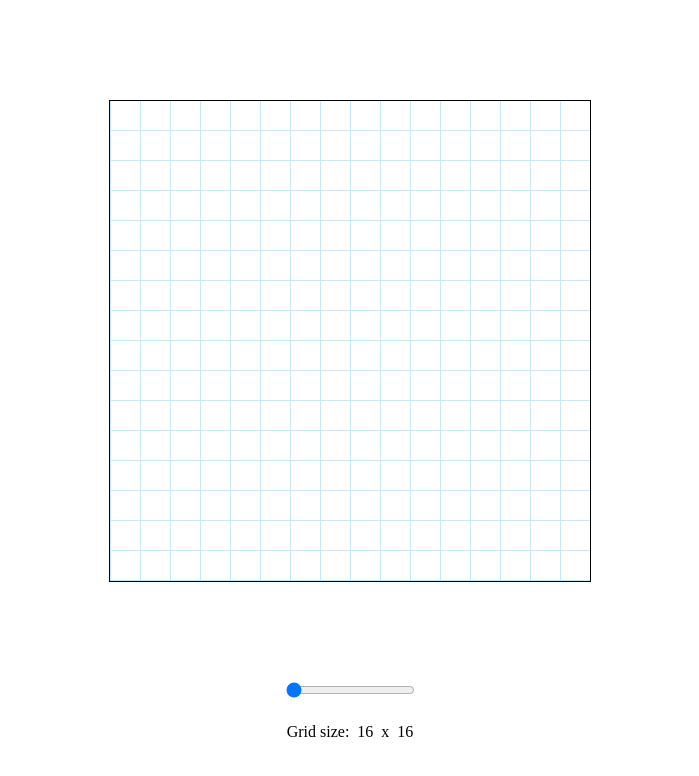
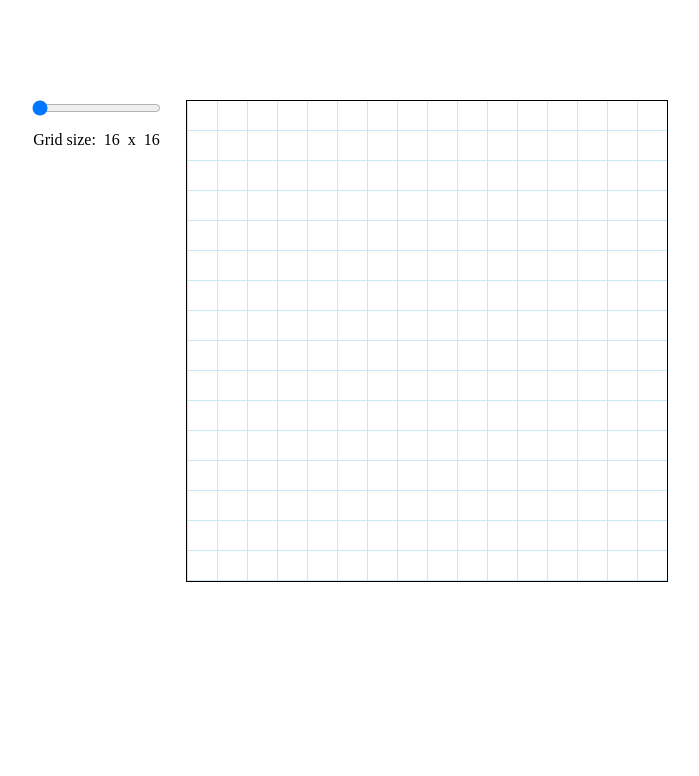
Before and after one commit to SPetersNZ/etch-a-sketch, a plain HTML site: page index.html in a window 1280 px wide. Shown: the whole page, without its empty margins (290-989 px from the left). Drawn offline with Linux system fonts and the light colour scheme.

Commit message:
Rearrange index.html to allow for new user options

```diff
--- a/index.html
+++ b/index.html
@@ -7,11 +7,11 @@
     <link rel="stylesheet" href="style.css">
 </head>
 <body>
-    <div id="divParent">
-        <!--divChild elements to go here-->
-    </div>
+    <div id="pageContainer">
+        <div id="buttonContainer">
+            <div id="sliderContainer">
                 <div class="sizeSlider">
-        <input type="range" min="16" max="100" value="1" class="slider" id="sizeRange">
+                    <input type="range" min="16" max="96" value="1" class="slider" id="sizeRange">
                 </div>
                 <div class="sizeSliderContainer">
                     <span id="sliderHeading">Grid size:&ensp;</span>
@@ -19,6 +19,12 @@
                     <span>&ensp;x&ensp;</span>
                     <span id="sliderYHorizontal"></span>
                 </div>
+            </div>
+        </div>
+        <div id="divParent">
+            <!--divChild elements to go here-->
+        </div>
+    </div>
     <script src="script.js"></script>
 </body>
 </html>
--- a/style.css
+++ b/style.css
@@ -3,8 +3,14 @@
     padding: 0;
 }
 
+#pageContainer {
+    display: flex;
+    flex-direction: row;
+    justify-content: center;
+    gap: 25px;
+}
+
 #divParent {
-    margin: auto;
     height: 480px;
     width: 480px;
     border: 1px black;
@@ -18,13 +24,14 @@
 .sizeSlider {
     display: flex;
     justify-content: center;
+    margin-top: 100px;
 }
 
 .sizeSliderContainer {
     display: flex;
     flex-direction: row;
     justify-content: center;
-    margin-top: 25px;
+    margin-top: 15px;
 }
 
 div[id^="divChild"] {
```
Lines whose indentation alone changed are shown as unchanged.
